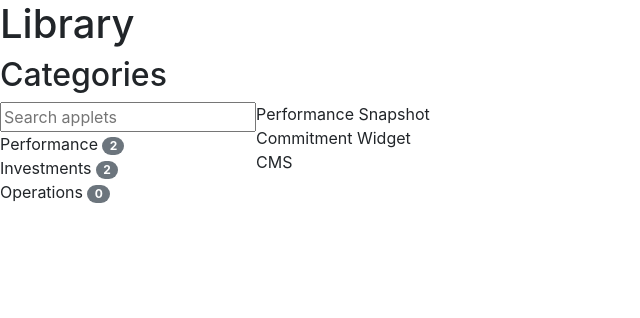
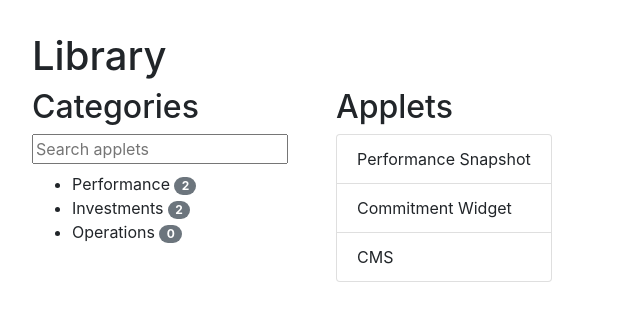
Before and after one commit to RyanLiu99/category, an Angular app: page / in a window 1280 px wide. Shown: the top 318 px of the page, without its empty margins (0-640 px from the left). Built offline with nearby package versions, Linux system fonts and the light colour scheme.

Commit message:
css list

```diff
--- a/src/app/app.component.html
+++ b/src/app/app.component.html
@@ -1,16 +1,19 @@
 <h1>Library</h1>
 
-<h2>Categories</h2>
+
 
 <div class="container-fluid">
   <div class="row">
-    <div class="col-xs-6">
+    <div class="col-xs-6 px-xs-2">
+      <h2>Categories</h2>
       <input #searchBox (input)="searchTextChanged(searchBox.value)" placeholder="Search applets" />
+
       <app-category-list [categories]="visibleCategories"
       [currentCategory] = "currentCategory"
       (categoryChanged)="selectedCategory($event)" ></app-category-list>
     </div>
-    <div class="col-xs-6">
+    <div class="col-xs-6 px-md-5">
+      <h2>Applets</h2>
       <app-applet-list [appletNames]="visibleAppletNames"></app-applet-list>
     </div>
   </div>
--- a/src/app/components/applet-list/applet-list.component.html
+++ b/src/app/components/applet-list/applet-list.component.html
@@ -1,3 +1,4 @@
-
-  <div *ngFor="let appletName of appletNames">
-    {{appletName}}</div>
+  <ul class="list-group" >
+  <li *ngFor="let appletName of appletNames" class="list-group-item">
+    {{appletName}}</li>
+  </ul>
--- a/src/app/components/category-list/category-list.component.css
+++ b/src/app/components/category-list/category-list.component.css
@@ -1,6 +1,6 @@
 
-li:hover {background-color: #607D8B;}
+li:hover {background-color: #d4e7f7;}
 
 li.selected {
-  background-color: darkblue;
+  background-color: #106ebe;
 }
--- a/src/app/components/category-list/category-list.component.html
+++ b/src/app/components/category-list/category-list.component.html
@@ -1,4 +1,4 @@
-<ul class="list-group">
+<ul class="pt-md-2">
   <li *ngFor="let category of categories"
   (click)="selectCategory(category)"
   [class.selected]="category.key===currentCategory">
--- a/src/styles.css
+++ b/src/styles.css
@@ -1 +1,4 @@
 /* You can add global styles to this file, and also import other style files */
+body {
+  padding: 2em;
+}
```
